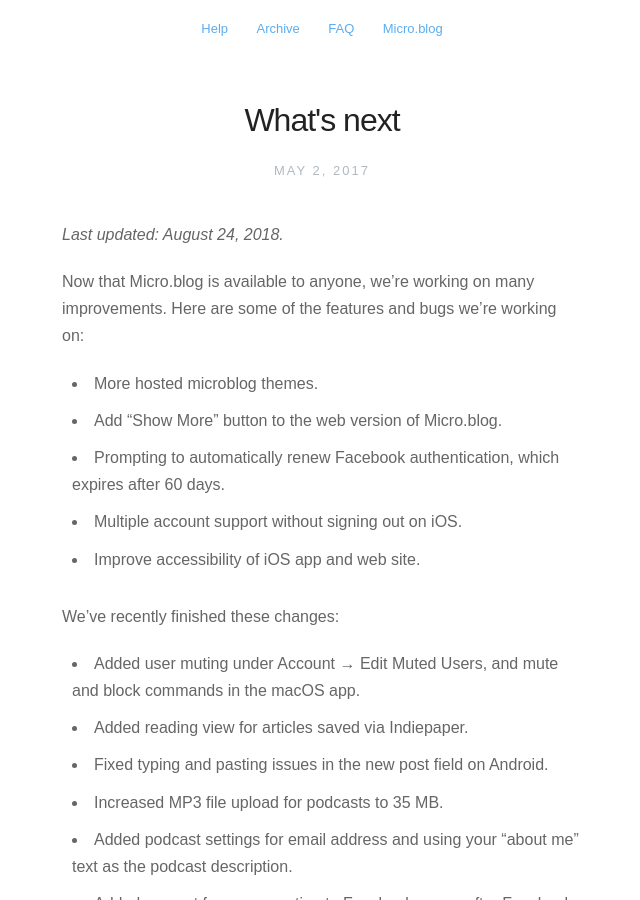
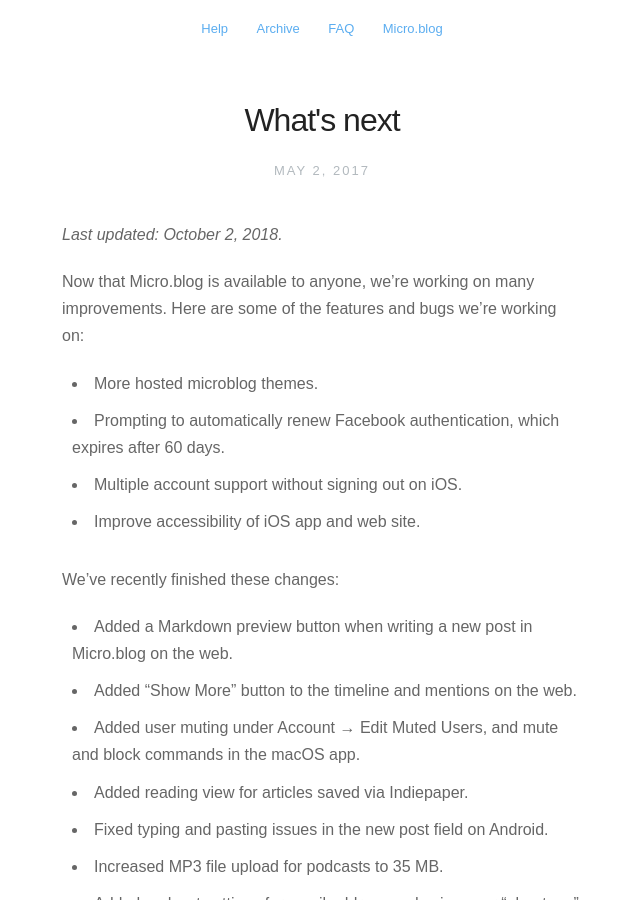
Before and after one commit to microdotblog/help.micro.blog, a Jekyll site: the page built from _posts/2017-05-02-whats-next.markdown, in a window 1280 px wide and 900 px high. Shown: the whole window, without its empty margins (318-958 px from the left). Built offline with Jekyll 4.4.1, drawn with Linux system fonts in a browser that asks for light colours; nearby versions of some CDN libraries.

Commit message:
Updated what's new with (finally!) adding "show more" on the web.

```diff
--- a/_posts/2017-05-02-whats-next.markdown
+++ b/_posts/2017-05-02-whats-next.markdown
@@ -4,18 +4,19 @@
 description: Some of the features and bugs we're working on.
 ---
 
-_Last updated: August 24, 2018._
+_Last updated: October 2, 2018._
 
 Now that Micro.blog is available to anyone, we're working on many improvements. Here are some of the features and bugs we're working on:
 
 * More hosted microblog themes.
-* Add "Show More" button to the web version of Micro.blog.
 * Prompting to automatically renew Facebook authentication, which expires after 60 days.
 * Multiple account support without signing out on iOS.
 * Improve accessibility of iOS app and web site.
 
 We've recently finished these changes:
 
+* Added a Markdown preview button when writing a new post in Micro.blog on the web.
+* Added "Show More" button to the timeline and mentions on the web.
 * Added user muting under Account → Edit Muted Users, and mute and block commands in the macOS app.
 * Added reading view for articles saved via Indiepaper.
 * Fixed typing and pasting issues in the new post field on Android.
```
